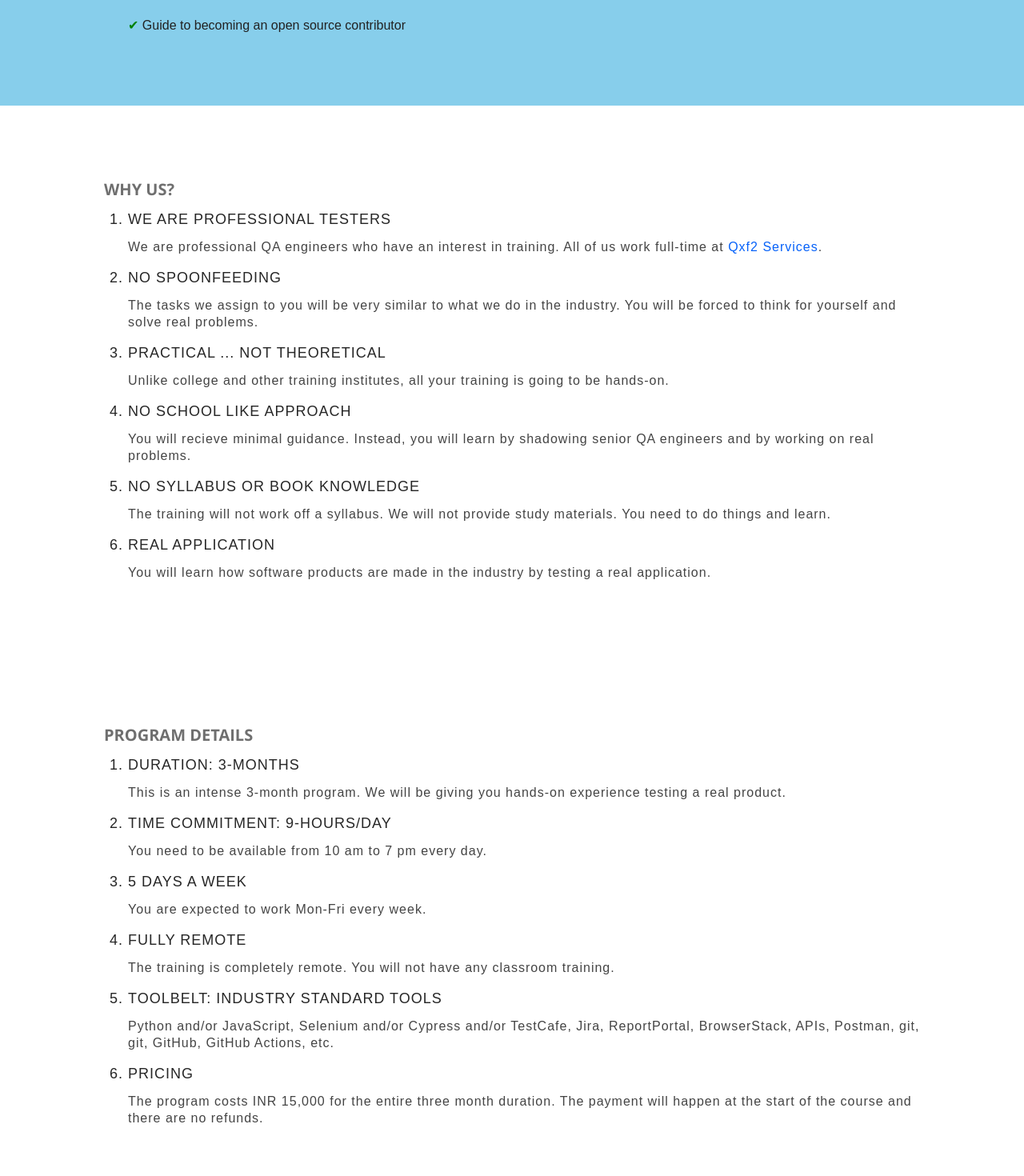
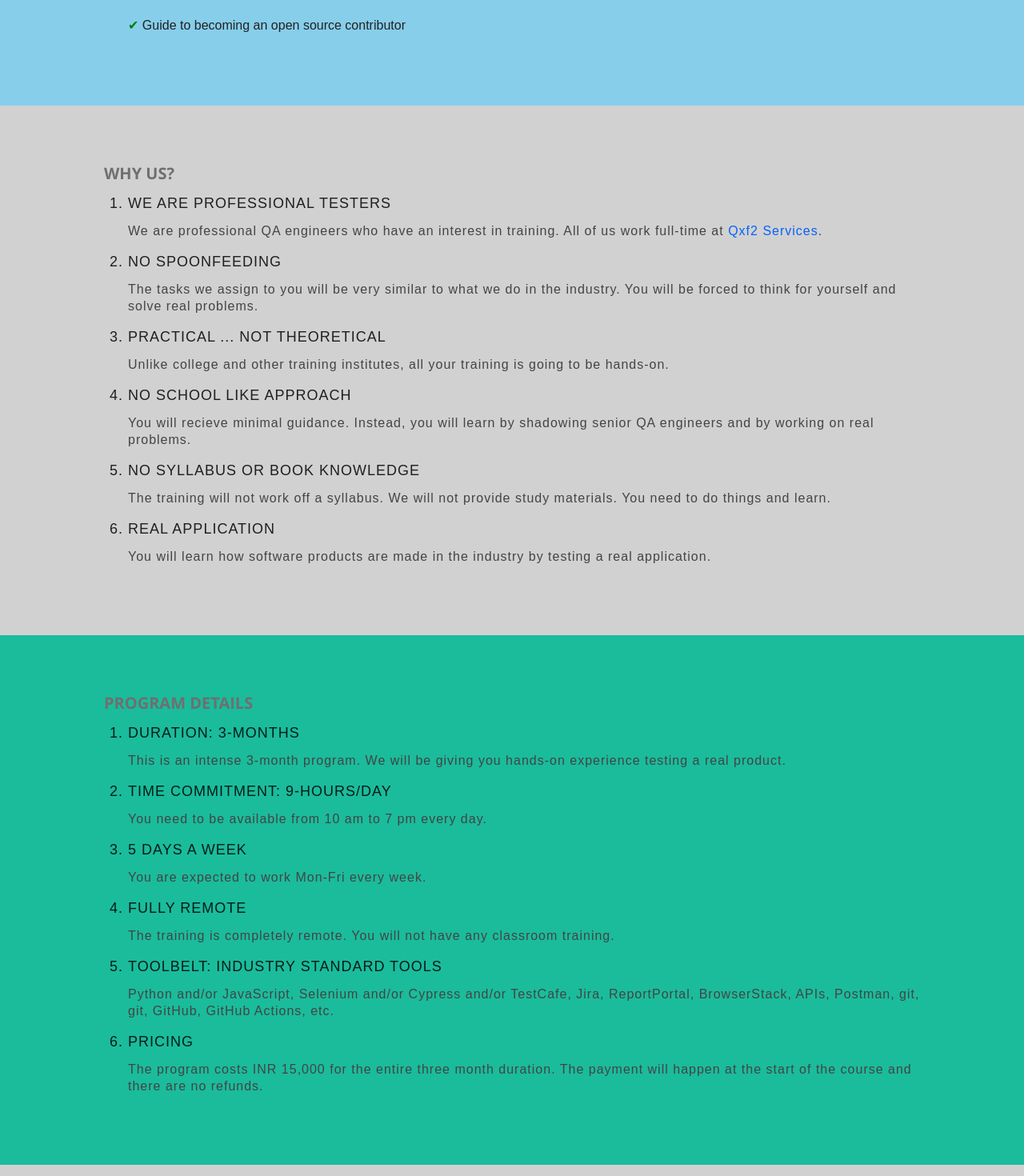
Before and after one commit to sailesh88/junior-training-website, a React (Create React App) app: page / in a window 1280 px wide. Shown: the part 1760-3230 px from the top of the page at 80% size. Built offline with nearby package versions, Linux system fonts and the light colour scheme.

Commit message:
Changed the background color

```diff
--- a/public/css/layout.css
+++ b/public/css/layout.css
@@ -250,13 +250,20 @@ ul#nav li.current a {
 /* ------------------------------------------------------------------ */
 
 #why-us,
-#program,
 #eligibility,
-#apply {
-  background: #fff;
-  padding-top: 90px;
+#apply{
+  background: #a1a1a17c;
+  padding-top: 70px;
   padding-bottom: 72px;
   overflow: hidden;
+}
+
+#program{
+  background: #1abc9c;
+  padding-top: 70px;
+  padding-bottom: 72px;
+  overflow: hidden;
+
 }
 
 #why-us a,
@@ -1118,7 +1125,6 @@ footer .social-links li:first-child {
   font-family: "opensans-semibold", sans-serif;
   color: #0d0d0d;
   font-weight: bold;
-  background-color: white;
   padding: 10px 0;
   border-radius: 10px;
   margin-top: 10px;
```
